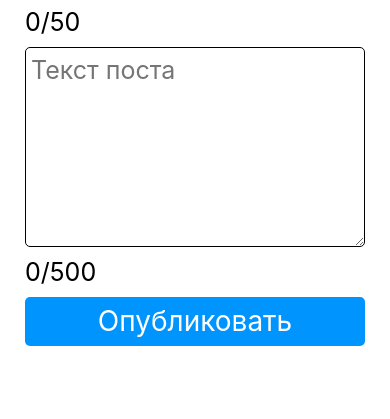
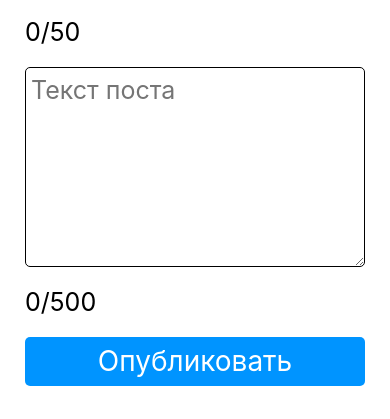
Before and after one commit to SadoninS/BlogAPP, a plain HTML site: page index.html in a window 390 px wide. Shown: the part 153-572 px from the top of the page. Drawn offline with Linux system fonts and the light colour scheme.

Commit message:
try another css to form

```diff
--- a/index.css
+++ b/index.css
@@ -182,6 +182,11 @@ form {
     flex-direction: column;
     padding: 0 25px;
   }
+  form {
+    display: flex;
+    flex-direction: column;
+    gap: 20px;
+  }
   section {
     width: 100%;
   }
```
